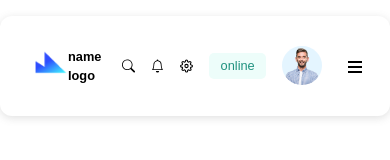
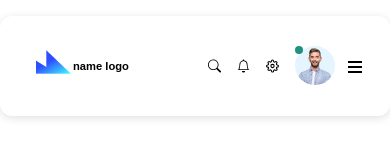
Before and after one commit to mattyhosseini/ui-components-html-css-javascript, a plain HTML site: page Menu-navigation/index.html in a window 390 px wide. Drawn offline with Linux system fonts and the light colour scheme.

Commit message:
feat: make layout responsive for tablets (max-width: 576px)

```diff
--- a/Menu-navigation/css/style.css
+++ b/Menu-navigation/css/style.css
@@ -223,3 +223,23 @@ img {
     transition: all 260ms ease-out;
   }
 }
+@media screen and (max-width: 576px) {
+  .section_nav {
+    grid-template-columns: 32% 57% 3%;
+  }
+  .section-logo h3 {
+    font-size: 0.7rem;
+  }
+  .status-connection {
+    display: none;
+  }
+  .profile_user::before {
+    content: "";
+
+    position: absolute;
+    width: 8px;
+    height: 8px;
+    background-color: #1f927f;
+    border-radius: 50%;
+  }
+}
```
Also changed, not shown: Menu-navigation/index.html (+1 -0 lines).
